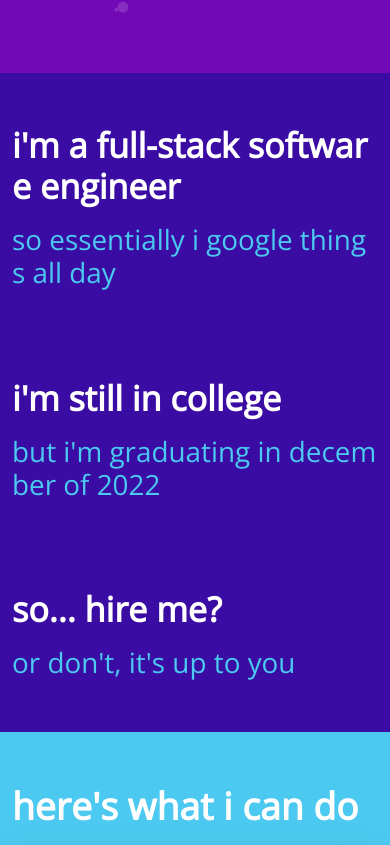
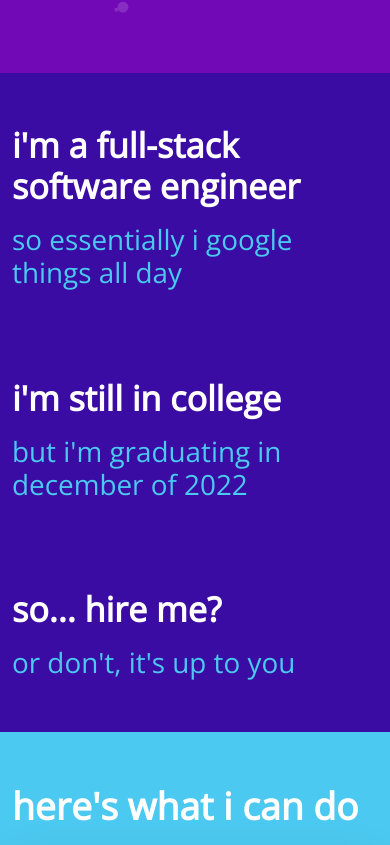
Before and after one commit to kloovin112358/personal-website-v2, a React (Create React App) app: page / in a window 390 px wide. Shown: the part 819-1664 px from the top of the page. Built offline with nearby package versions, Linux system fonts and the light colour scheme.

Commit message:
fixes for mobile, old code cleanup, meta tag update

```diff
--- a/public/index.html
+++ b/public/index.html
@@ -6,7 +6,7 @@
     <meta name="viewport" content="width=device-width, initial-scale=1" />
     <meta
       name="description"
-      content="Kevin Lauer"
+      content="The personal portfolio website for Kevin Lauer"
     />
     <title>Kevin Lauer</title>
   </head>
--- a/src/App.jsx
+++ b/src/App.jsx
@@ -28,12 +28,6 @@ function App() {
         id="tsparticles"
         options={{
           fpsLimit: 120,
-          // interactivity: {
-          //   detect_on: "canvas",
-          //   modes: {
-          //     attract: { distance: 200, duration: 0.4, factor: 5 }
-          //   }
-          // },
           particles: {
             color: {
               value: "#ffffff",
@@ -82,33 +76,21 @@ function App() {
             </Fade>
           </p>
           <Fade top delay={4500}><Jump forever delay={6500}><br></br><p className="display-5"><i className="bi bi-arrow-down-circle"></i></p></Jump></Fade>
-          {/* <Fade left delay={3500}><p className="display-6 badgeParagraph">
-            and boy do I have the opportunity for you!
-            i created a
-            <Roll delay={4000}><span className="badge bg-warning mx-2">blockchain</span></Roll>
-            <Roll delay={4500}><span className="badge bg-danger mx-2">machine-learning</span></Roll>
-            <Roll delay={5000}><span className="badge bg-success mx-2">sustainable energy</span></Roll>
-            <Roll delay={5500}><span className="badge bg-secondary mx-2">artificial intelligence</span></Roll>
-            <Roll delay={6000}><span className="badge bg-danger mx-2">bitcoin</span></Roll>
-            <Roll delay={6500}><span className="badge bg-warning mx-2">microtransaction</span></Roll>
-            <Roll delay={7000}><span className="badge bg-dark mx-2">real-estate</span></Roll>
-            <Roll delay={7500}><span className="badge bg-secondary mx-2">course</span></Roll>
-          </p></Fade> */}
         </div>
       </div>
       </div>
       <div className="bg-secondary">
         <div className="container text-white">
         <div className="py-1 py-lg-5">
-          <Fade bottom cascade>
-          <p className="display-4 fw-bold mt-5">i'm a full-stack software engineer</p>
-          <p className="display-6 text-success">so essentially i google things all day</p>
+          <Fade bottom >
+            <p className="display-4 fw-bold mt-5">i'm a full-stack software engineer</p>
+            <p className="display-6 text-success">so essentially i google things all day</p>
           </Fade>
-          <Fade bottom cascade>
+          <Fade bottom >
             <br></br><br></br><br></br><p className="display-4 fw-bold">i'm still in college</p>
             <p className="display-6 text-success">but i'm graduating in december of 2022</p>
           </Fade>
-          <Fade bottom cascade>
+          <Fade bottom >
             <br></br><br></br><br></br><p className="display-4 fw-bold">so... hire me?</p>
             <p className="display-6 text-success mb-5">or don't, it's up to you</p>
           </Fade>
@@ -120,6 +102,7 @@ function App() {
           <div className="py-1 py-lg-5">
           <Fade bottom cascade>
           <p className="display-3 fw-bold mt-5 mb-4">here's what i can do</p>
+          <div>
           <div className='card shadow-lg mb-2'>
             <div className='card-body'>
               <span className="badge bg-success rounded-pill mx-1 fw-bold">Expert</span>
@@ -127,7 +110,7 @@ function App() {
               <span className="badge bg-primary rounded-pill mx-1">Intermediate</span>
               <span className="badge bg-danger rounded-pill mx-1">Beginner</span>
             </div>
-          </div>
+          </div></div>
             <Accordion className="text-dark mb-5" defaultActiveKey={['0', '1', '2', '3']} alwaysOpen>
               <Accordion.Item eventKey="0">
                 <Accordion.Header>Programming Languages</Accordion.Header>
```
